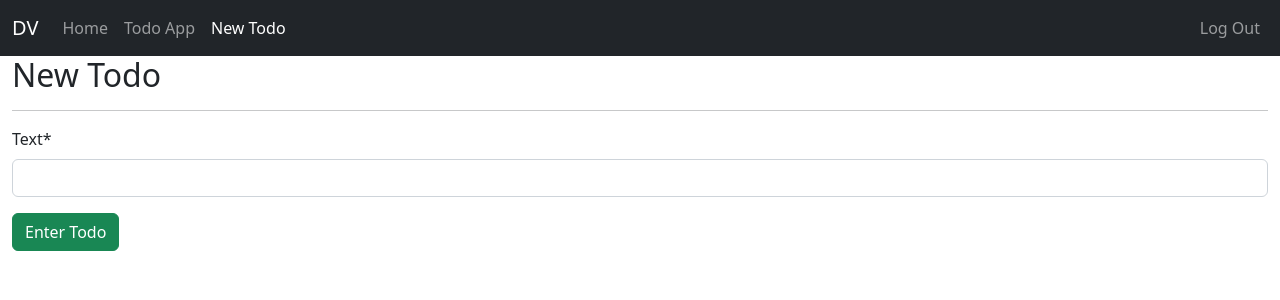
After one commit to letusgitcommit/simple_portfolio, a Django app: page /todos/new-todo/ in a window 1280 px wide. The commit adds this page. Shown: the top 300 px of the page. Run offline with Django 4.2, Linux system fonts and the light colour scheme; the visitor is signed in with stand-in values (Sample User, id 1); some libraries are stand-ins or nearby versions.

Commit message:
added in update and create views for todos.

```diff
--- a/todos/forms.py
+++ b/todos/forms.py
@@ -18,3 +18,8 @@ class TodoCreateModelForm(forms.ModelForm):
         custom_submit = Submit('submit', 'Enter Todo')
         custom_submit.field_classes = 'btn btn-success'
         self.helper.add_input(custom_submit)
+
+
+class TodoUpdateModelForm(TodoCreateModelForm):
+    class Meta(TodoCreateModelForm.Meta):
+        fields = ['text', 'complete']
--- a/todos/models.py
+++ b/todos/models.py
@@ -21,7 +21,7 @@ class Todo(models.Model):
     modified_timestamp = models.DateTimeField(auto_now=True)
 
     def __str__(self):
-        return self.text[:15] + '...'
+        return self.text if len(self.text) < 15 else self.text[:15] + '...'
 
     def get_absolute_url(self):
         return reverse('todos:detail', kwargs={'pk': self.pk})
--- /dev/null
+++ b/todos/templates/todos/todo_form.html
@@ -0,0 +1,31 @@
+{% extends '_base.html' %}
+
+{% load crispy_forms_tags %}
+{% crispy form form.helper %}
+
+{% block title %}New Todo{% endblock %}
+
+{% block extra_nav %}
+    {% if 'update' in request.path %}
+        <li class="nav-item">
+            <a class="nav-link" href="{% url 'todos:detail' pk=todo.pk %}">Back to Todo</a>
+        </li>
+        <li class="nav-item">
+            <a class="nav-link active" href="{% url 'todos:update_todo' pk=todo.pk %}">Update Todo</a>
+        </li>
+    {% else %}
+        <li class="nav-item">
+            <a class="nav-link active" href="{% url 'todos:new_todo' %}">New Todo</a>
+        </li>
+    {% endif %}
+{% endblock %}
+
+{% block content %}
+    {% if 'update' in request.path %}
+        <h2>Update Todo</h2>
+    {% else %}
+        <h2>New Todo</h2>
+    {% endif %}
+    <hr />
+    {% crispy form %}
+{% endblock %}
--- a/todos/templates/todos/todo_list.html
+++ b/todos/templates/todos/todo_list.html
@@ -9,6 +9,12 @@
     </li>
 {% endblock %}
 
+{% block extra_nav %}
+    <li class="nav-item">
+        <a href="{% url 'todos:new_todo' %}" class="nav-link">New Todo</a>
+    </li>
+{% endblock %}
+
 {% block content %}
     <h2>Todo List</h2>
     <hr />
--- a/todos/urls.py
+++ b/todos/urls.py
@@ -1,10 +1,17 @@
 from django.urls import path
 
-from .views import TodoListView, TodoDetailView
+from .views import (
+    TodoListView,
+    TodoDetailView,
+    TodoCreateView,
+    TodoUpdateView,
+)
 
 app_name = 'todos'
 
 urlpatterns = [
     path('', TodoListView.as_view(), name='list'),
     path('<uuid:pk>/', TodoDetailView.as_view(), name='detail'),
+    path('new-todo/', TodoCreateView.as_view(), name='new_todo'),
+    path('<uuid:pk>/update-todo', TodoUpdateView.as_view(), name='update_todo')
 ]
--- a/todos/views.py
+++ b/todos/views.py
@@ -1,7 +1,9 @@
+from django import forms
+from django.http import HttpResponseRedirect
 from django.views import generic
 from django.contrib.auth.mixins import LoginRequiredMixin
 
-from .forms import TodoCreateModelForm
+from .forms import TodoCreateModelForm, TodoUpdateModelForm
 from .models import Todo
 
 
@@ -17,3 +19,33 @@ class TodoDetailView(LoginRequiredMixin, generic.DetailView):
 
     def get_queryset(self):
         return Todo.objects.filter(user=self.request.user)
+
+
+class TodoCreateView(LoginRequiredMixin, generic.CreateView):
+    form_class = TodoCreateModelForm
+    template_name = 'todos/todo_form.html'
+
+    def form_valid(self, form):
+        self.object = form.save(commit=False)
+        self.object.user = self.request.user
+        self.object.save()
+        return HttpResponseRedirect(self.get_success_url())
+
+    def get_form(self, form_class=None):
+        form = super().get_form(form_class)
+        form.fields['text'].widget = forms.TextInput()
+        return form
+
+
+class TodoUpdateView(LoginRequiredMixin, generic.UpdateView):
+    form_class = TodoUpdateModelForm
+    template_name = 'todos/todo_form.html'
+    context_object_name = 'todo'
+
+    def get_queryset(self):
+        return Todo.objects.filter(user=self.request.user)
+
+    def get_form(self, form_class=None):
+        form = super().get_form(form_class)
+        form.fields['text'].widget = forms.TextInput()
+        return form
```
Also changed, not shown: todos/templates/todos/todo_detail.html (+9 -0 lines).
